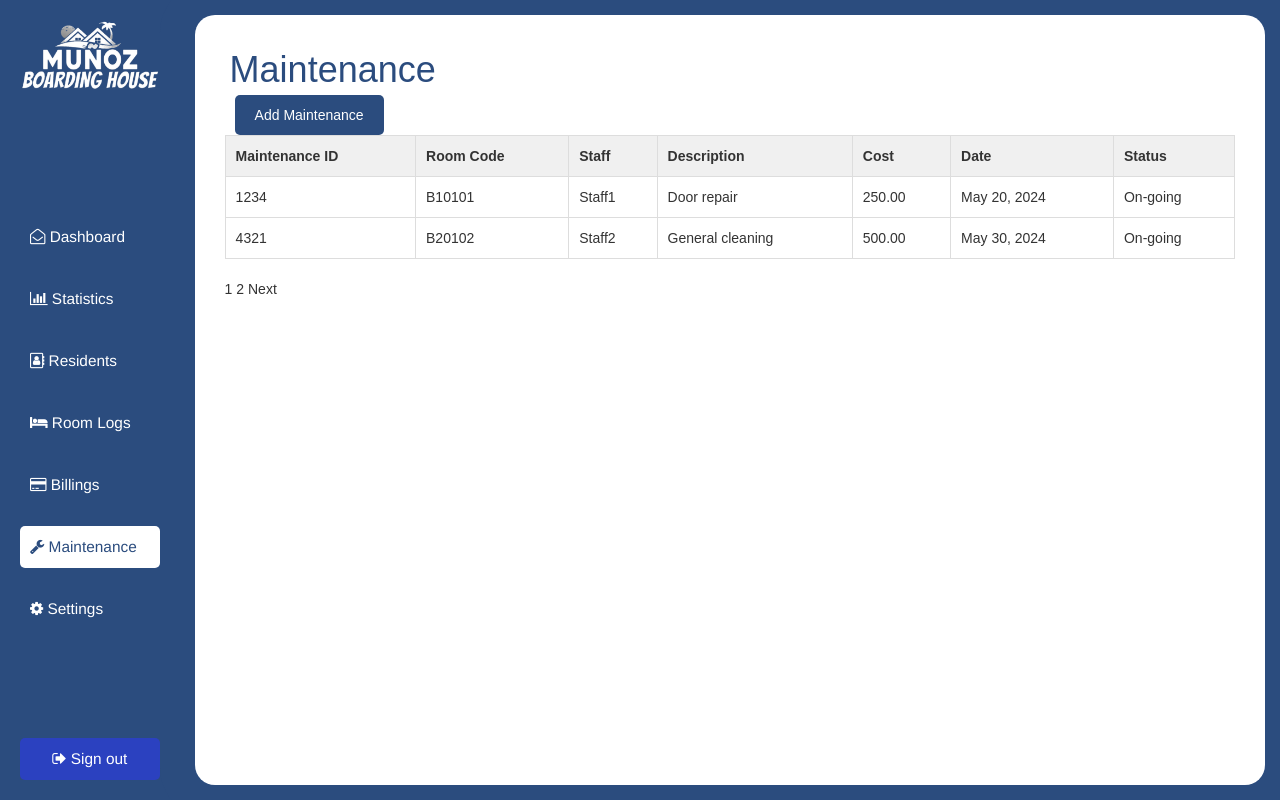
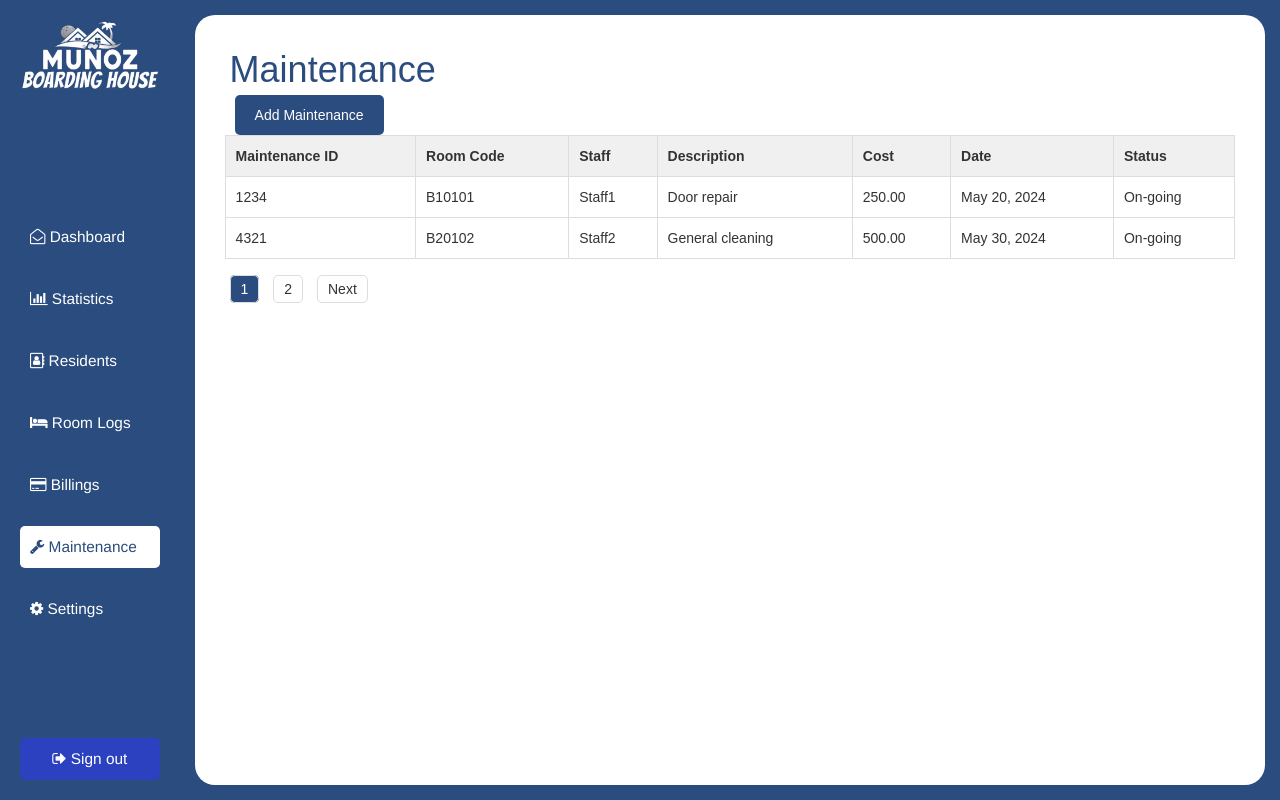
Before and after one commit to okbush/Boarding-House-Management-System, a PHP site: page /maintenance.php in a window 1280 px wide. Run offline with PHP 8.4, Linux system fonts and the light colour scheme.

Commit message:
Update maintenance-styles.css

```diff
--- a/php/styles/maintenance-styles.css
+++ b/php/styles/maintenance-styles.css
@@ -121,11 +121,6 @@
   background-color: #1e3a66;
 }
 
-.overview {
-  display: flex;
-  justify-content: space-around;
-}
-
 .add-maintenance {
   background-color: #2e3a87;
   color: white;
@@ -160,6 +155,27 @@
 table td {
   background-color: #fff;
 }
+
+
+.pagination {
+  display: flex;
+  justify-content: center;
+  margin-top: 20px;
+}
+
+.page {
+  margin: 0 5px;
+  padding: 5px 10px;
+  border: 1px solid #ddd;
+  border-radius: 5px;
+  cursor: pointer;
+}
+
+.page.active {
+  background-color: #2b4c7e;
+  color: white;
+}
+
 
 /* <!---------------------------------------- Modal Things ---------------------------------------->  */
 .modal {
```
